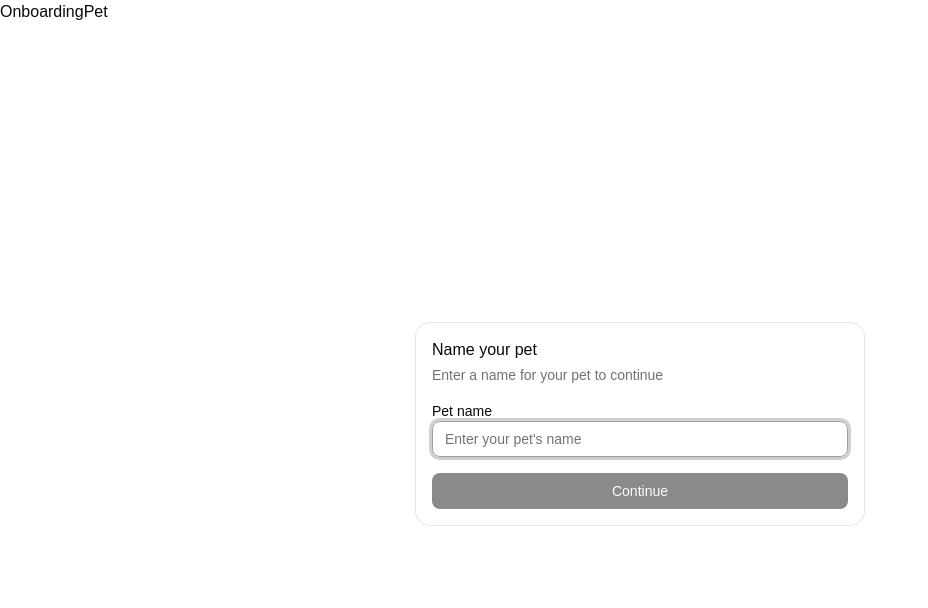
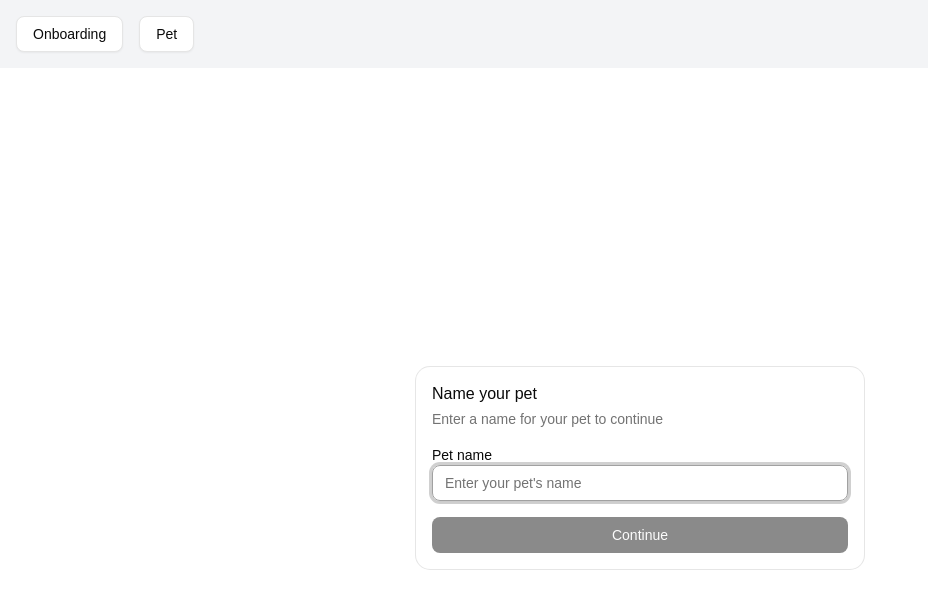
Before and after one commit to app-castle/bernhackt-built-to-play, a React (Vite) app in the folder code/frontend/: page / in a window 1280 px wide. Shown: the top 608 px of the page, without its empty margins (0-928 px from the left). Built offline with nearby package versions, Linux system fonts and the light colour scheme; no server answers.

Commit message:
implement api into onboarding and pet display

```diff
--- a/code/frontend/src/App.tsx
+++ b/code/frontend/src/App.tsx
@@ -3,6 +3,8 @@ import PetPage from "@/pages/PetPage";
 import { QueryClient, QueryClientProvider } from "@tanstack/react-query";
 import { BrowserRouter, NavLink, Route, Routes } from "react-router-dom";
 import "./App.css";
+import { buttonVariants } from "./components/ui/button";
+import { cn } from "./lib/utils";
 
 const queryClient = new QueryClient();
 
@@ -10,11 +12,29 @@ function App() {
   return (
     <QueryClientProvider client={queryClient}>
       <BrowserRouter>
-        <NavLink to="/">Onboarding</NavLink>
-        <NavLink to="/pet/1">Pet</NavLink>
+        <nav>
+          <ul className="flex gap-4 p-4 bg-gray-100">
+            <li>
+              <NavLink
+                to="/"
+                className={cn(buttonVariants({ variant: "outline" }))}
+              >
+                Onboarding
+              </NavLink>
+            </li>
+            <li>
+              <NavLink
+                to="/pet"
+                className={cn(buttonVariants({ variant: "outline" }))}
+              >
+                Pet
+              </NavLink>
+            </li>
+          </ul>
+        </nav>
         <Routes>
           <Route path="/" element={<OnboardingPage />} />
-          <Route path="/pet/:petId" element={<PetPage />} />
+          <Route path="/pet" element={<PetPage />} />
         </Routes>
       </BrowserRouter>
     </QueryClientProvider>
--- /dev/null
+++ b/code/frontend/src/hooks/pet.ts
@@ -0,0 +1,77 @@
+import { API_URL } from "@/lib/api";
+import { useMutation, useQuery, useQueryClient } from "@tanstack/react-query";
+
+interface Pet {
+  name: string;
+  xp: number;
+  defense: number;
+  attack: number;
+  health: number;
+  accessToken: string;
+}
+
+export function usePet() {
+  const petQuery = useQuery<Pet>({
+    queryKey: ["pet"],
+    queryFn: async () => {
+      const accessToken = localStorage.getItem("accessToken");
+
+      const response = await fetch(`${API_URL}/pets/me`, {
+        headers: {
+          Authorization: `Bearer ${accessToken}`,
+        },
+      });
+
+      if (response.status !== 200) {
+        throw new Error("Failed to fetch pet");
+      }
+
+      return response.json();
+    },
+  });
+
+  return {
+    pet: petQuery.data,
+    isLoading: petQuery.isLoading,
+    error: petQuery.error,
+    refetch: petQuery.refetch,
+  };
+}
+
+interface CreatePetDto {
+  name: string;
+}
+
+interface ReturnCreatePetDto {
+  accessToken: string;
+}
+
+export const useCreatePet = () => {
+  const queryClient = useQueryClient();
+
+  const createPetMutation = useMutation({
+    mutationFn: async (data: CreatePetDto) => {
+      const response = await fetch(`${API_URL}/pets`, {
+        method: "POST",
+        headers: { "Content-Type": "application/json" },
+        body: JSON.stringify(data),
+      });
+
+      if (response.status !== 201) {
+        throw new Error("Failed to create pet");
+      }
+
+      const { accessToken } = (await response.json()) as ReturnCreatePetDto;
+      localStorage.setItem("accessToken", accessToken);
+    },
+    onSuccess: () => {
+      // Invalidate and refetch pet
+      queryClient.invalidateQueries({ queryKey: ["pet"] });
+    },
+  });
+
+  return {
+    createPet: createPetMutation.mutateAsync,
+    isPending: createPetMutation.isPending,
+  };
+};
--- a/code/frontend/src/hooks/usePet.ts
+++ /dev/null
@@ -1,56 +0,0 @@
-import { API_URL } from "@/lib/api";
-import { useMutation, useQuery, useQueryClient } from "@tanstack/react-query";
-
-export interface CreatePetDto {
-  name: string;
-}
-
-export interface Pet {
-  name: string;
-  xp: number;
-  defense: number;
-  attack: number;
-  health: number;
-  accessToken: string;
-}
-
-export function usePet() {
-  const queryClient = useQueryClient();
-
-  const petQuery = useQuery<Pet>({
-    queryKey: ["pet"],
-    queryFn: async () => {
-      const response = await fetch(`${API_URL}/api/pet`, {
-        headers: {
-          Authorization: `Bearer ${localStorage.getItem("accessToken")}`,
-        },
-      });
-      return response.json();
-    },
-  });
-
-  // Create pet mutation
-  const createPetMutation = useMutation({
-    mutationFn: async (data: CreatePetDto): Promise<Pet> => {
-      const response = await fetch(`${API_URL}/api/pet`, {
-        method: "POST",
-        headers: { "Content-Type": "application/json" },
-        body: JSON.stringify(data),
-      });
-      return response.json();
-    },
-    onSuccess: () => {
-      // Invalidate and refetch pet
-      queryClient.invalidateQueries({ queryKey: ["pet"] });
-    },
-  });
-
-  return {
-    pet: petQuery.data,
-    isLoading: petQuery.isLoading,
-    error: petQuery.error,
-    refetch: petQuery.refetch,
-    createPet: createPetMutation.mutateAsync,
-    isCreating: createPetMutation.isPending,
-  };
-}
--- a/code/frontend/src/pages/OnboardingPage.tsx
+++ b/code/frontend/src/pages/OnboardingPage.tsx
@@ -7,14 +7,14 @@ import {
   CardTitle,
 } from "@/components/ui/card";
 import { Input } from "@/components/ui/input";
-import { usePet } from "@/hooks/usePet";
+import { useCreatePet } from "@/hooks/pet";
 import { SubmitEventHandler, useState } from "react";
 import { useNavigate } from "react-router-dom";
 
 export default function OnboardingPage() {
   const navigate = useNavigate();
   const [petName, setPetName] = useState("");
-  const { createPet, isCreating } = usePet();
+  const { createPet, isPending } = useCreatePet();
 
   const handleSubmit: SubmitEventHandler = (e) => {
     e.preventDefault();
@@ -24,8 +24,8 @@ export default function OnboardingPage() {
     if (!trimmedName) return;
 
     createPet({ name: trimmedName })
-      .then((pet) => {
-        navigate(`/pet/${pet.name}`);
+      .then(() => {
+        navigate(`/pet`);
       })
       .catch((error) => {
         console.error("Failed to create pet:", error);
@@ -58,9 +58,9 @@ export default function OnboardingPage() {
             <Button
               type="submit"
               className="w-full"
-              disabled={!petName.trim() || isCreating}
+              disabled={!petName.trim() || isPending}
             >
-              {isCreating ? "Creating..." : "Continue"}
+              {isPending ? "Creating..." : "Continue"}
             </Button>
           </form>
         </CardContent>
--- a/code/frontend/src/pages/PetPage.tsx
+++ b/code/frontend/src/pages/PetPage.tsx
@@ -2,7 +2,7 @@ import { Avatar, AvatarFallback } from "@/components/ui/avatar";
 import { Button, buttonVariants } from "@/components/ui/button";
 import { Card, CardContent, CardHeader, CardTitle } from "@/components/ui/card";
 import { Separator } from "@/components/ui/separator";
-import { usePet } from "@/hooks/usePet";
+import { usePet } from "@/hooks/pet";
 import { cn } from "@/lib/utils";
 import { NavLink } from "react-router-dom";
 
```
